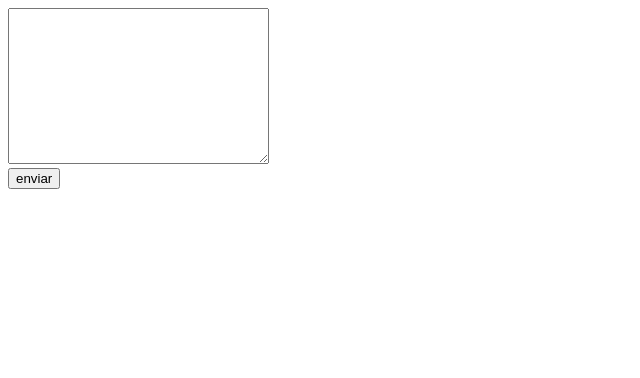
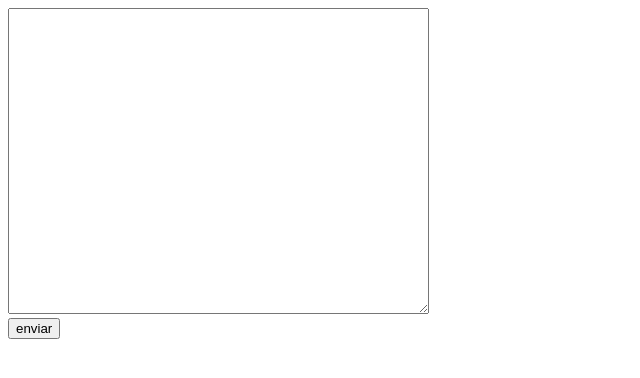
Before and after one commit to francoNicolasAlvarez/String-Json-Alvarez-Franco, a plain HTML site: page index.html in a window 1280 px wide. Shown: the whole page, without its empty margins (0-640 px from the left). Drawn offline with Linux system fonts and the light colour scheme.

Commit message:
actualizacion de tamañno de textfield

```diff
--- a/index.html
+++ b/index.html
@@ -8,7 +8,7 @@
 </head>
 <body>
 
-    <textarea name="" id="textarea" cols="30" rows="10"></textarea>
+    <textarea name="" id="textarea" cols="50" rows="20"></textarea>
     <br>
     <button>enviar</button>
 
```
